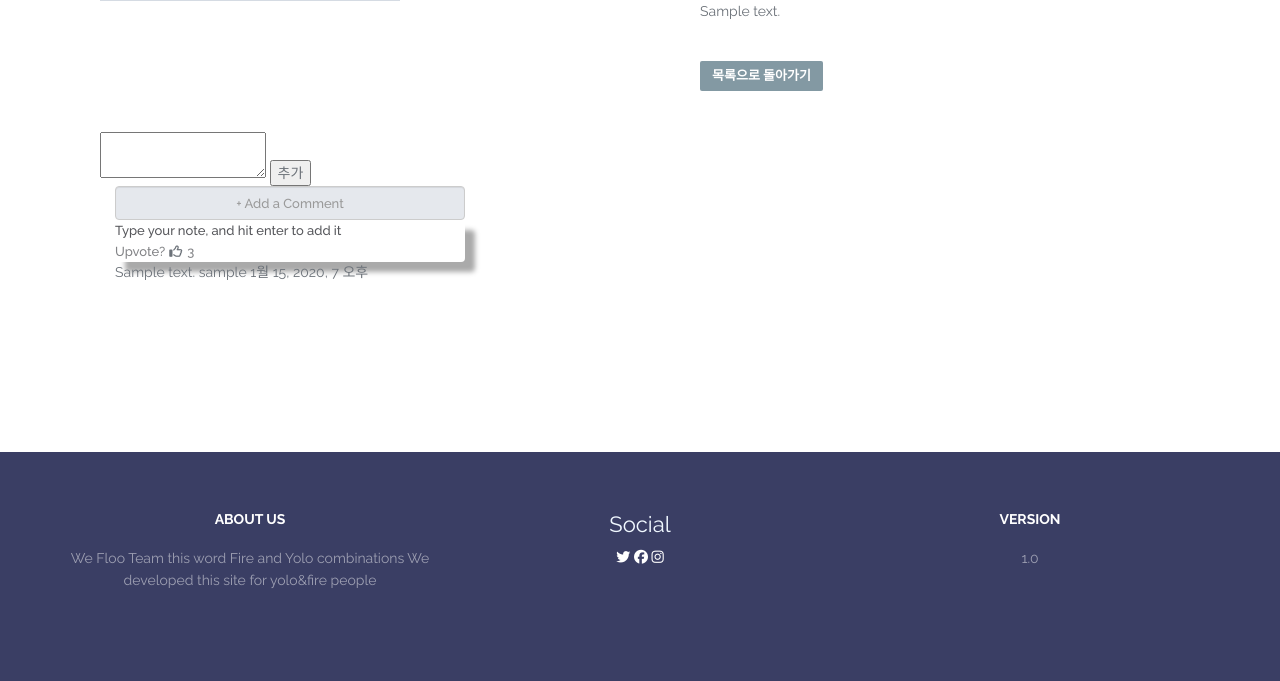
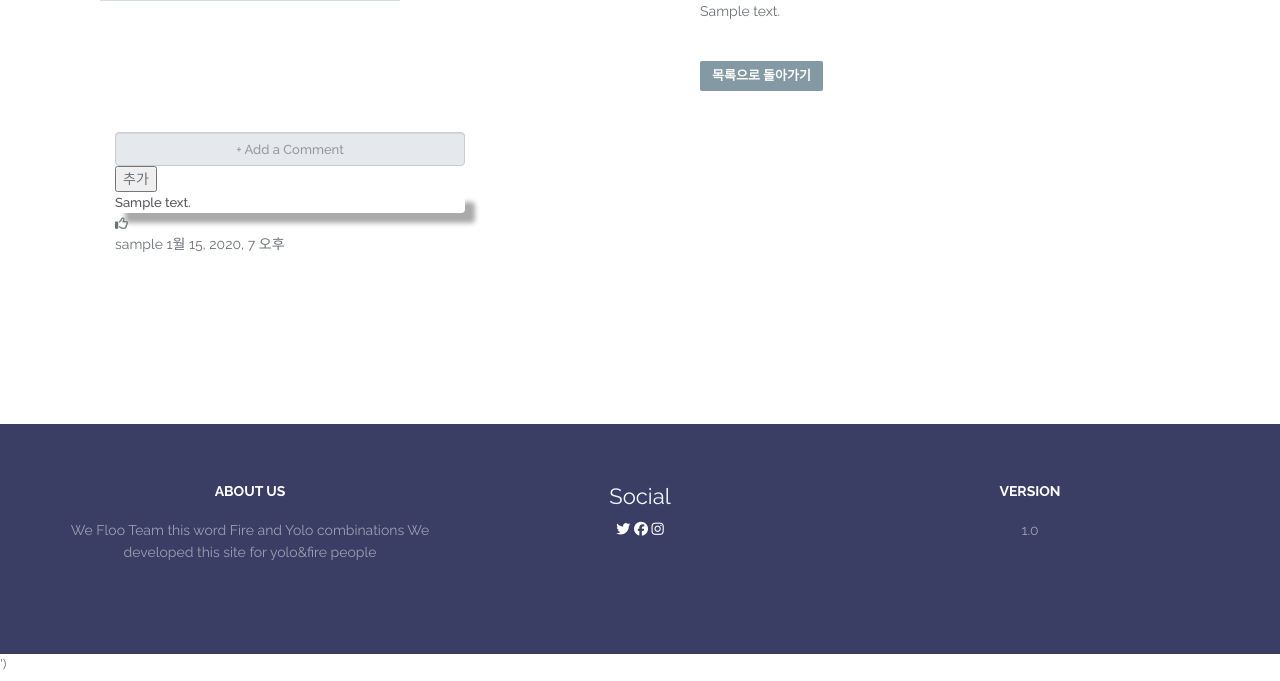
Before and after one commit to seochan99/likelion_Olympic, a Django app: page /FLOO/bill/1 in a window 1280 px wide. Shown: the part 763-1444 px from the top of the page. Run offline with Django 3.2, Linux system fonts and the light colour scheme; tables that the repository leaves empty hold one stand-in row (values such as "Sample post"); grey boxes marked "Sample" are stand-in pictures; some libraries are stand-ins or nearby versions.

Commit message:
bill css

```diff
--- a/floo/community/static/bill_detail.css
+++ b/floo/community/static/bill_detail.css
@@ -70,3 +70,7 @@ img{
 .thumbupo {
     color: #17a2b8
 }
+
+.allComments{
+    width:80%;
+}
--- a/floo/community/templates/bill_detail.html
+++ b/floo/community/templates/bill_detail.html
@@ -32,29 +32,22 @@
 
 
         <div class="comment">
-            <form action="{%url 'community:comment_to_bill' bill.id %}" method="POST">
-                {% csrf_token %}
-                <div class="bill_comment">
-                    <textarea name="bill_comment_text"></textarea>
-                    <button>추가</button>
-                </div>
-            </form>
             <div class="allComments">
                 <div class="container justify-content-center mt-5 border-left border-right">
+                    <div class="d-flex justify-content-center pt-3 pb-2">
+                        <form action="{% url 'community:comment_to_bill' bill.id %}" method="POST">
+                        {% csrf_token %}
+                        <input type="text" name="bill_comment_text" placeholder="+ Add a Comment" class="form-control addtxt"> </div>
+                        <button>추가</button>
                         {% for comment in bill_comments %}
-                <div class="d-flex justify-content-center pt-3 pb-2">
-                    <input type="text" name="text" placeholder="+ Add a Comment" class="form-control addtxt"> </div>
                             <div class="d-flex justify-content-center py-2">
-                    <div class="second py-2 px-2"> <span class="text1">Type your note, and hit enter to add it</span>
-                        <div class="d-flex justify-content-between py-1 pt-2">
-                            <div><span class="text3">Upvote?</span><span class="thumbup"><i class="fa fa-thumbs-o-up"></i></span><span class="text4">3</span></div>
+                                <div class="second py-2 px-2"> <span class="text1">{{comment.text}}</span></div>
+                                <span class="thumbup"><i class="fa fa-thumbs-o-up"></i></span>
                             </div>
-                    </div>
-                </div>
-                {{comment.text}}
                             {{comment.author}}
                             {{comment.date}}
                         {% endfor %}
+                        </form>
                 </div>
             </div>
         </div>
```
Lines whose indentation alone changed are shown as unchanged.
